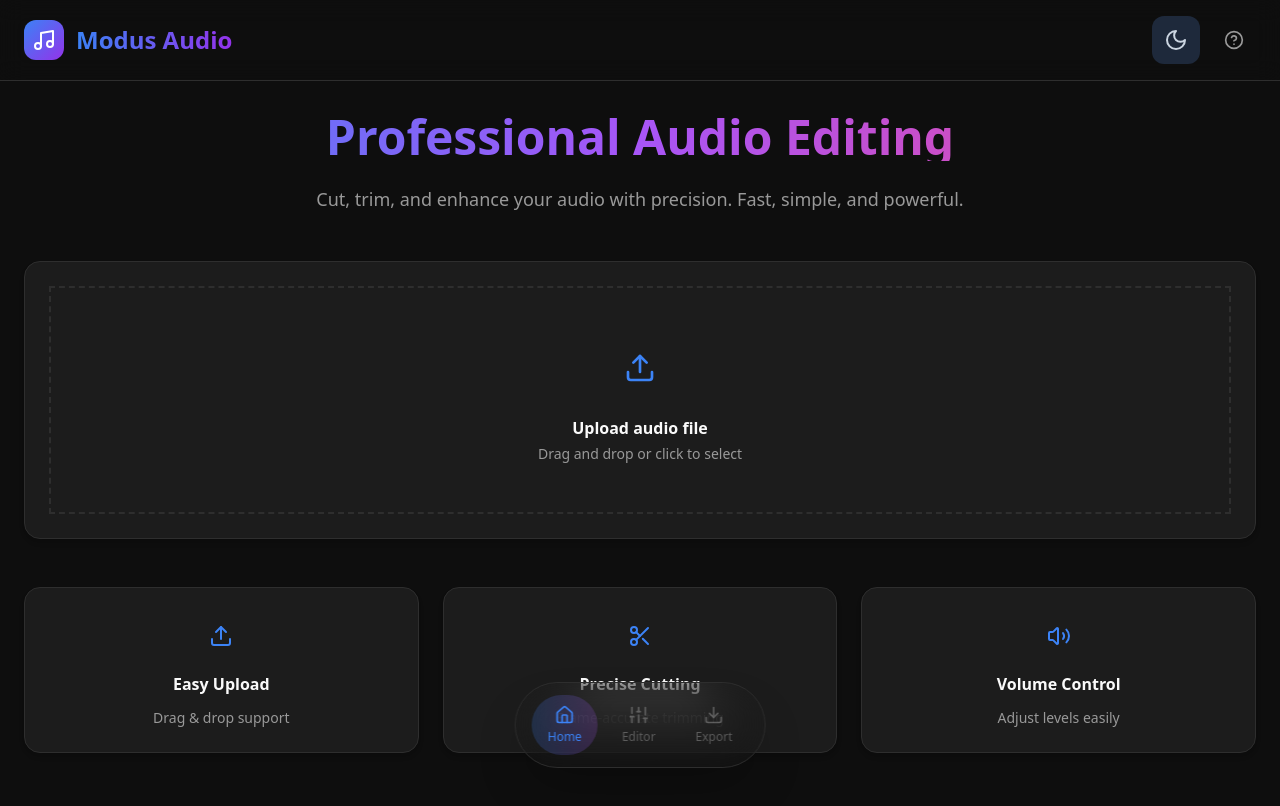
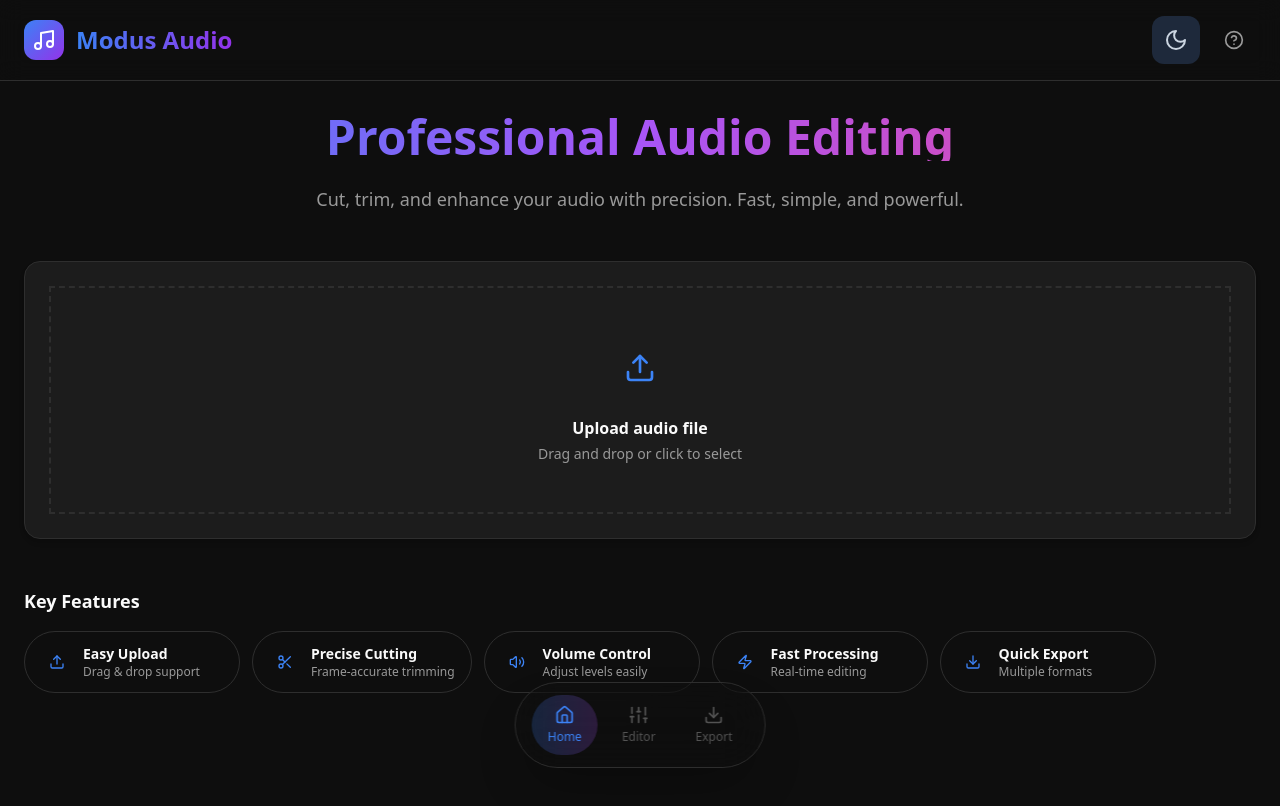
Before and after one commit to jinosabu1999/Audio-Cutter, a Next.js app: page / in a window 1280 px wide. Shown: the top 806 px of the page. Built offline with nearby package versions, Linux system fonts and the light colour scheme.

Commit message:
Add new files
Co-authored-by: Jino Sabu <89127521+jinosabu1999@users.noreply.github.com>

```diff
--- a/app/globals.css
+++ b/app/globals.css
@@ -180,3 +180,12 @@
 .animate-glow {
   animation: glow 3s ease-in-out infinite;
 }
+
+.scrollbar-hide {
+  -ms-overflow-style: none;
+  scrollbar-width: none;
+}
+
+.scrollbar-hide::-webkit-scrollbar {
+  display: none;
+}
--- a/components/audio-cutter.tsx
+++ b/components/audio-cutter.tsx
@@ -4,7 +4,7 @@ import type React from "react"
 import { useState, useRef, useEffect } from "react"
 import {
   Upload, Play, Pause, Download, Home, Sliders,
-  HelpCircle, Volume2, Loader, Music, Scissors
+  HelpCircle, Volume2, Loader, Music, Scissors, Zap
 } from "lucide-react"
 import { formatTime } from "@/lib/time-utils"
 import { ThemeToggle } from "@/components/ui/theme-context"
@@ -270,21 +270,37 @@ export default function AudioCutter() {
               {file && <p className="text-center font-medium" style={{ color: "hsl(var(--primary))" }}>{file.name}</p>}
             </div>
 
-            {/* Features Grid */}
-            <div className="grid sm:grid-cols-2 md:grid-cols-3 gap-4 sm:gap-6">
+            {/* Features Horizontal Scrolling Pills */}
+            <div className="space-y-4">
+              <h3 className="text-lg font-semibold">Key Features</h3>
+              <div className="flex overflow-x-auto gap-3 pb-2 scrollbar-hide">
                 {[
                   { icon: Upload, title: "Easy Upload", desc: "Drag & drop support" },
                   { icon: Scissors, title: "Precise Cutting", desc: "Frame-accurate trimming" },
-                { icon: Volume2, title: "Volume Control", desc: "Adjust levels easily" }
+                  { icon: Volume2, title: "Volume Control", desc: "Adjust levels easily" },
+                  { icon: Zap, title: "Fast Processing", desc: "Real-time editing" },
+                  { icon: Download, title: "Quick Export", desc: "Multiple formats" }
                 ].map((f, i) => (
-                <div key={i} className="card flex flex-col items-center text-center space-y-3 hover:shadow-lg transition-all duration-300">
-                  <div className="w-12 h-12 rounded-lg flex items-center justify-center" style={{ backgroundColor: "hsla(var(--primary), 0.15)" }}>
-                    <f.icon className="w-6 h-6" style={{ color: "hsl(var(--primary))" }} />
+                  <div
+                    key={i}
+                    className="flex-shrink-0 px-4 py-3 rounded-full border transition-all duration-300 hover:shadow-md cursor-pointer hover:scale-105 active:scale-95"
+                    style={{
+                      backgroundColor: "hsla(var(--secondary), 0.5)",
+                      borderColor: "hsl(var(--border))",
+                    }}
+                  >
+                    <div className="flex items-center gap-2.5">
+                      <div className="w-8 h-8 rounded-lg flex items-center justify-center flex-shrink-0" style={{ backgroundColor: "hsla(var(--primary), 0.2)" }}>
+                        <f.icon className="w-4 h-4" style={{ color: "hsl(var(--primary))" }} />
                       </div>
-                  <h3 className="font-semibold">{f.title}</h3>
-                  <p className="text-sm" style={{ color: "hsl(var(--muted-foreground))" }}>{f.desc}</p>
+                      <div className="min-w-[140px]">
+                        <p className="text-sm font-semibold">{f.title}</p>
+                        <p className="text-xs" style={{ color: "hsl(var(--muted-foreground))" }}>{f.desc}</p>
+                      </div>
+                    </div>
                   </div>
                 ))}
+              </div>
             </div>
           </div>
         )}
```
Lines whose indentation alone changed are shown as unchanged.
